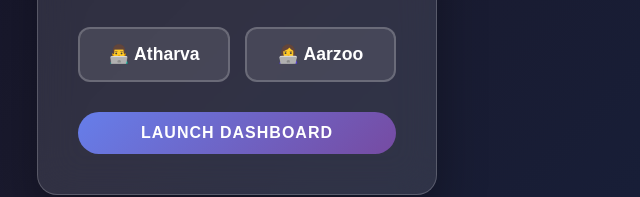
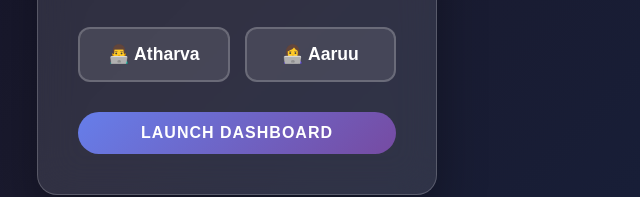
Before and after one commit to athxrva18/study-tracker, a plain HTML site: page index.html in a window 1280 px wide. Shown: the part 400-597 px from the top of the page, 403-1043 px from the left. Drawn offline with Linux system fonts and the light colour scheme.

Commit message:
name update

```diff
--- a/index.html
+++ b/index.html
@@ -894,8 +894,8 @@
                 <button class="username-btn" onclick="selectUser('Atharva')" data-user="Atharva">
                     👨‍💻 Atharva
                 </button>
-                <button class="username-btn" onclick="selectUser('Aarzoo')" data-user="Aarzoo">
-                    👩‍💻 Aarzoo
+                <button class="username-btn" onclick="selectUser('Aaruu')" data-user="Aaruu">
+                    👩‍💻 Aaruu
                 </button>
             </div>
             <button class="btn btn-primary" onclick="login()" style="width: 100%;" id="loginBtn" disabled>
@@ -1137,7 +1137,7 @@
                 goals: { weekly: [], monthly: [] },
                 dailyGoals: {}
             },
-            'Aarzoo': {
+            'Aaruu': {
                 studyTimes: { daily: {}, weekly: {}, monthly: {} },
                 goals: { weekly: [], monthly: [] },
                 dailyGoals: {}
```
